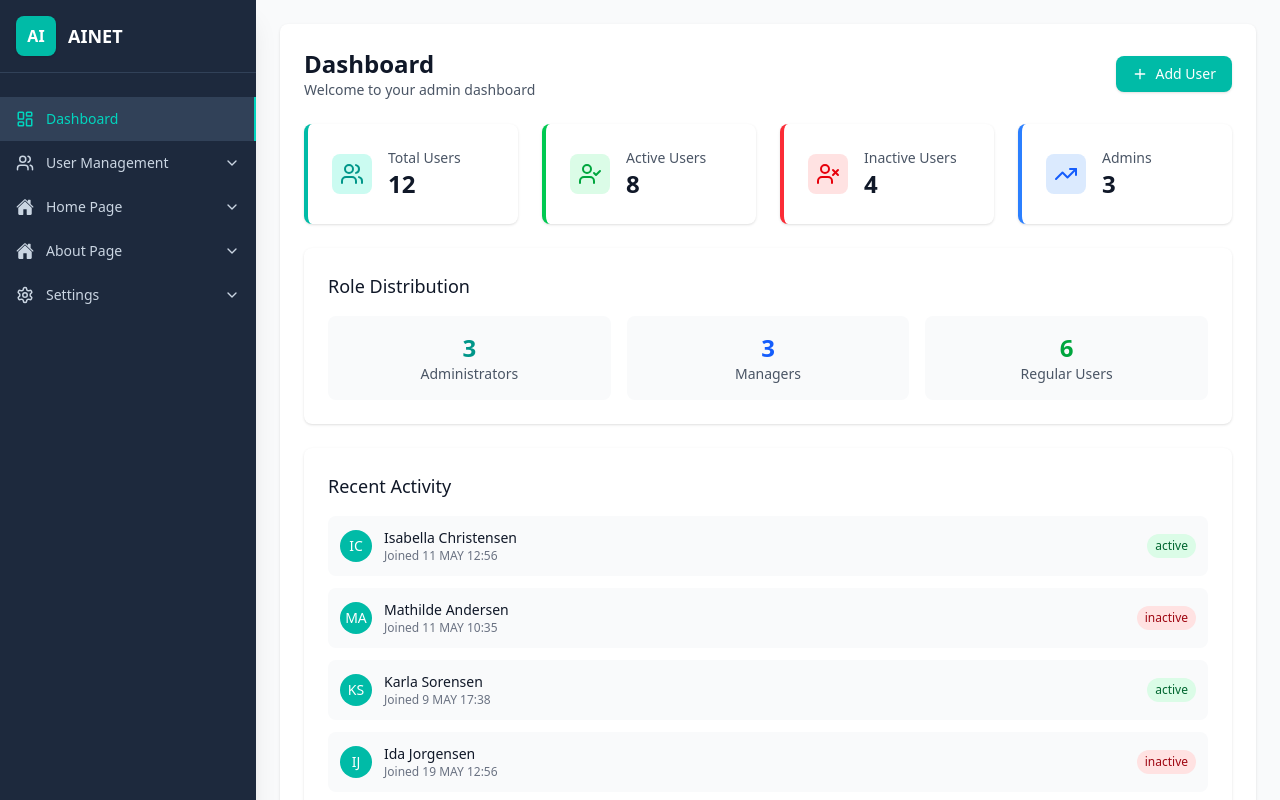
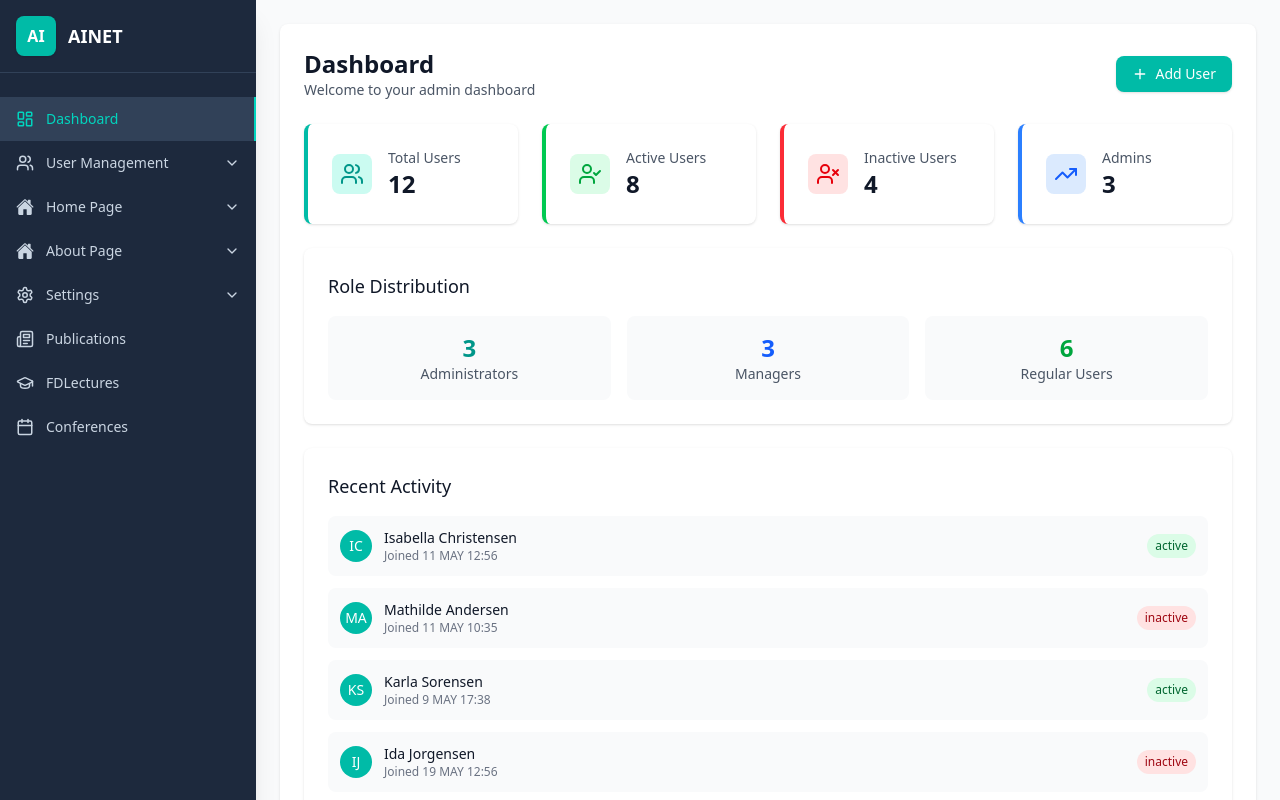
Before and after one commit to yadavswapnil25/AINET2-Portal, a React (Vite) app: page /admin/dashboard in a window 1280 px wide. Shown: the top 800 px of the page. Built offline with nearby package versions, Linux system fonts and the light colour scheme; sample sign-in values are in the browser's storage.

Commit message:
added new sections

```diff
--- a/src/Admin/Sidebar.jsx
+++ b/src/Admin/Sidebar.jsx
@@ -58,6 +58,9 @@ const Sidebar = ({ isOpen, onClose }) => {
         { label: 'Profile', path: '/admin/settings/profile' },
       ]
     },
+    { icon: Newspaper, label: 'Publications', path: '/admin/publications' },
+    { icon: GraduationCap, label: 'FDLectures', path: '/admin/fdlectures' },
+    { icon: Calendar, label: 'Conferences', path: '/admin/conferences' },
   ];
 
   // Auto-open dropdown if current path belongs to a subItem
```
